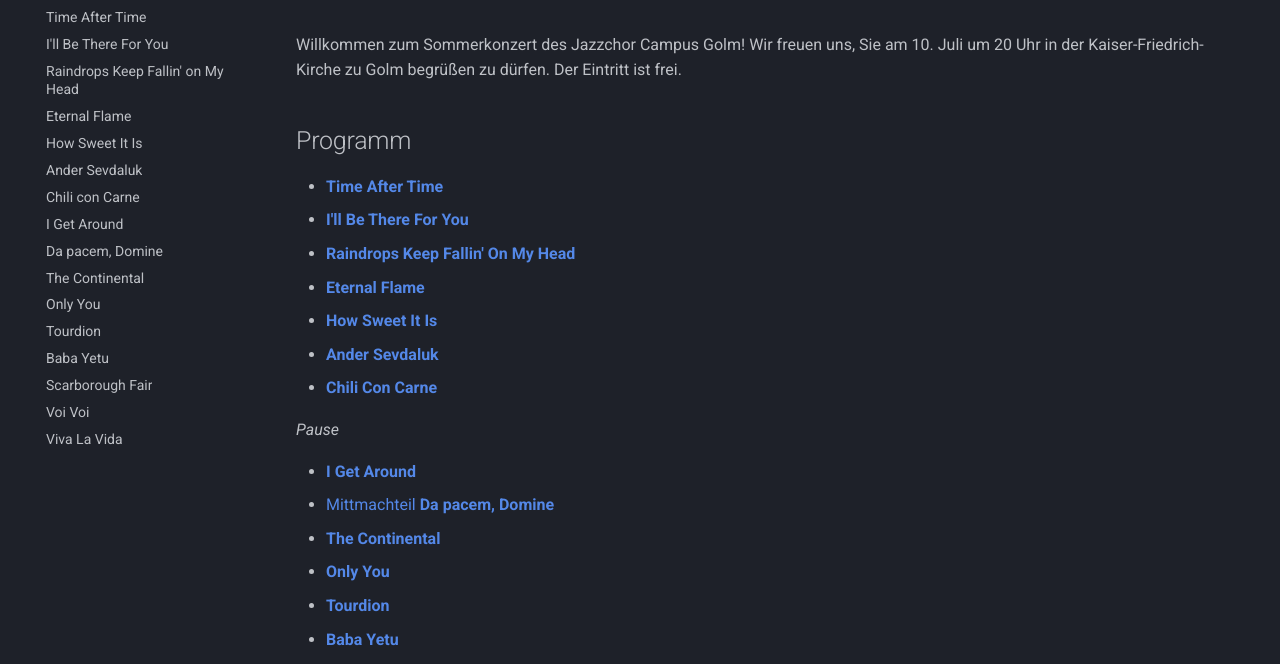
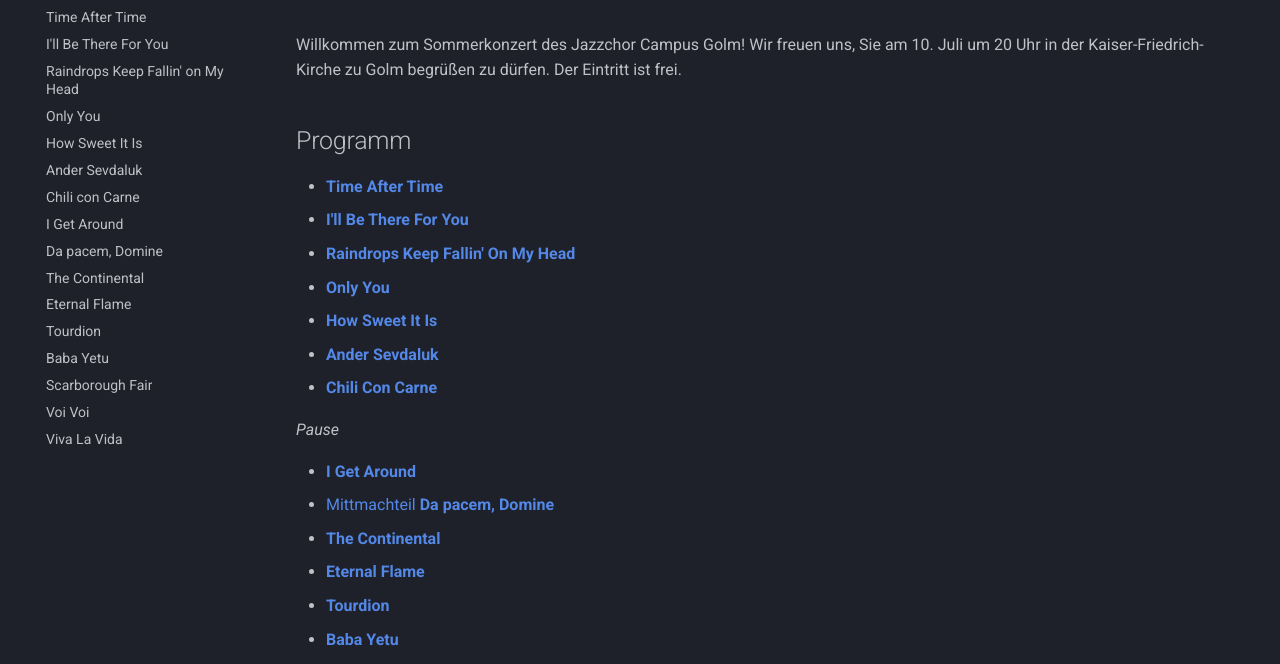
Before and after one commit to jusjusjus/jcg-setlist, an MkDocs documentation site: the page built from docs/index.md, in a window 1280 px wide and 1089 px high. Shown: the part 148-812 px from the top of the window. Built offline with MkDocs 1.6.1 and Material for MkDocs 9.7.7, drawn with Linux system fonts in a browser that asks for light colours; plug-ins that fetch from the network failed and are left out; part of the change alters nothing that is shown.

```diff
--- a/docs/index.md
+++ b/docs/index.md
@@ -14,7 +14,7 @@ Der Eintritt ist frei.
 * [**Time After Time**](01-time-after-time)
 * [**I'll Be There For You**](02-ill-be-there-for-you)
 * [**Raindrops Keep Fallin' On My Head**](03-raindrops)
-* [**Eternal Flame**](04-eternal-flame)
+* [**Only You**](04-only-you)
 * [**How Sweet It Is**](05-how-sweet-it-is)
 * [**Ander Sevdaluk**](06-ander-sevdaluk)
 * [**Chili Con Carne**](07-chili-con-carne)
@@ -24,7 +24,7 @@ Der Eintritt ist frei.
 * [**I Get Around**](08a-i-get-around)
 * [Mittmachteil **Da pacem, Domine**](08b-da-pacem-domine)
 * [**The Continental**](09-the-continental)
-* [**Only You**](10-only-you)
+* [**Eternal Flame**](10-eternal-flame)
 * [**Tourdion**](11-tourdion)
 * [**Baba Yetu**](12-baba-yetu)
 * [**Scarborough Fair**](13-scarborough-fair)
```
Also changed, not shown: docs/04-only-you.md (renamed from docs/10-only-you.md), docs/10-eternal-flame.md (renamed from docs/04-eternal-flame.md).
